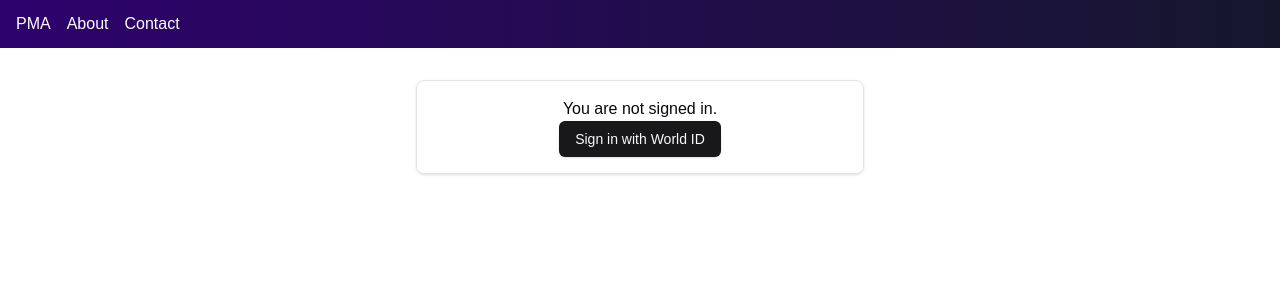
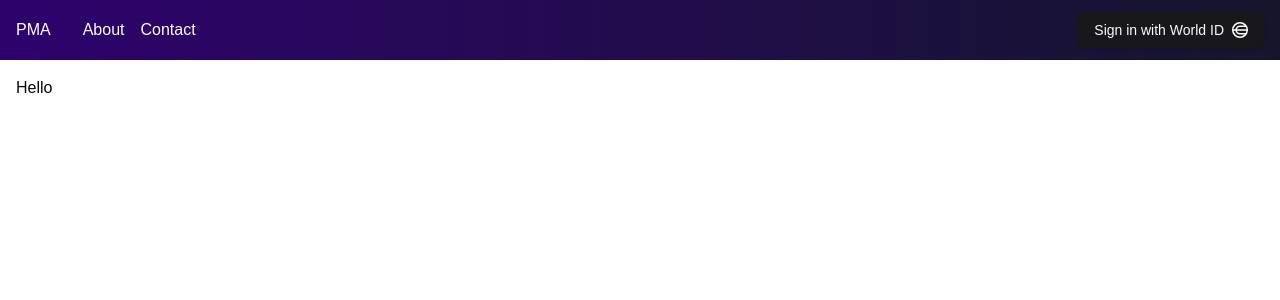
Before and after one commit to tricodex/ethkl24, a Next.js app: page / in a window 1280 px wide. Shown: the top 300 px of the page. Built offline with nearby package versions, Linux system fonts and the light colour scheme; no server answers.

Commit message:
button to nav + wldlgo

```diff
--- a/src/app/_components/top-nav.tsx
+++ b/src/app/_components/top-nav.tsx
@@ -1,14 +1,61 @@
+'use client';
+
+import { useState } from 'react';
+import { signIn, signOut, useSession } from 'next-auth/react';
+import { Button } from '@/components/ui/button';
 import Link from 'next/link';
+import Image from 'next/image';
 
-async function TopNav() {
+function WorldCoinAuthButton() {
+  const { data: session, status } = useSession();
+  const [isLoading, setIsLoading] = useState(false);
+
+  const handleSignIn = async () => {
+    setIsLoading(true);
+    await signIn('worldcoin', { callbackUrl: '/' });
+    setIsLoading(false);
+  };
+
+  const handleSignOut = async () => {
+    setIsLoading(true);
+    await signOut({ callbackUrl: '/' });
+    setIsLoading(false);
+  };
+
+  if (status === 'loading') {
+    return <div>Loading...</div>;
+  }
+
+  return (
+    <div>
+      {session ? (
+        <Button onClick={handleSignOut} disabled={isLoading}>
+          {isLoading ? 'Signing out...' : 'Sign out'}
+          <Image src="/wldcoin.svg" alt="World Coin Logo" width={16} height={16} className="worldcoin-logo-login" />
+
+        </Button>
+      ) : (
+        <Button onClick={handleSignIn} disabled={isLoading}>
+          {isLoading ? 'Signing in...' : 'Sign in with World ID'}
+          <Image src="/wldcoin.svg" alt="World Coin Logo" width={16} height={16} className="worldcoin-logo-login" />
+        </Button>
+      )}
+    </div>
+  );
+}
+
+function TopNav() {
     return (
     <nav className="flex justify-between items-center px-4 py-3 bg-gradient-to-r from-[#2e026d] to-[#15162c] text-white">
-      <div>
+      <div className="flex space-x-4">
         <Link href="/" className="mr-4">PMA</Link>
         <Link href="/about" className="mr-4">About</Link>
         <Link href="/contact">Contact</Link>
       </div>
-      </nav>
+      <div>
+        <WorldCoinAuthButton />
+      </div>
+    </nav>
     );
 }
 
--- a/src/app/globals.css
+++ b/src/app/globals.css
@@ -76,3 +76,8 @@
     @apply bg-background text-foreground;
   }
 }
+
+.worldcoin-logo-login {
+  margin-left: 0.5rem;
+  filter: brightness(0) invert(1);
+}
--- a/src/app/layout.tsx
+++ b/src/app/layout.tsx
@@ -17,9 +17,10 @@
   return (
     <html lang="en">
       <body className="antialiased">
-      <TopNav />
 
         <NextAuthSessionProvider>
+        <TopNav />
+
           <main className="container mx-auto p-4">
             {children}
           </main>
--- a/src/app/page.tsx
+++ b/src/app/page.tsx
@@ -1,48 +1,8 @@
-'use client';
-
-import { useState } from 'react';
-import { signIn, signOut, useSession } from 'next-auth/react';
-import { Button } from '@/components/ui/button';
-
-export default function SimpleAuthButton() {
-  const { data: session, status } = useSession();
-  const [isLoading, setIsLoading] = useState(false);
-
-  const handleSignIn = async () => {
-    setIsLoading(true);
-    await signIn('worldcoin', { callbackUrl: '/' });
-    setIsLoading(false);
-  };
-
-  const handleSignOut = async () => {
-    setIsLoading(true);
-    await signOut({ callbackUrl: '/' });
-    setIsLoading(false);
-  };
-
-  if (status === 'loading') {
-    return <div>Loading...</div>;
-  }
-
+function Home() {
   return (
-    <div className="container mx-auto p-4">
-      <div className="w-full max-w-md mx-auto text-center p-4 border rounded-lg shadow">
-        {session ? (
-          <div>
-            <p>You are signed in as {session.user.id}</p>
-            <Button onClick={handleSignOut} disabled={isLoading}>
-              {isLoading ? 'Signing out...' : 'Sign out'}
-            </Button>
-          </div>
-        ) : (
-          <div>
-            <p>You are not signed in.</p>
-            <Button onClick={handleSignIn} disabled={isLoading}>
-              {isLoading ? 'Signing in...' : 'Sign in with World ID'}
-            </Button>
-          </div>
-        )}
-      </div>
+    <div>
+      <h1>Hello</h1>
     </div>
   );
 }
+export default Home;
```
Also changed, not shown: public/wldcoin.svg (added).
